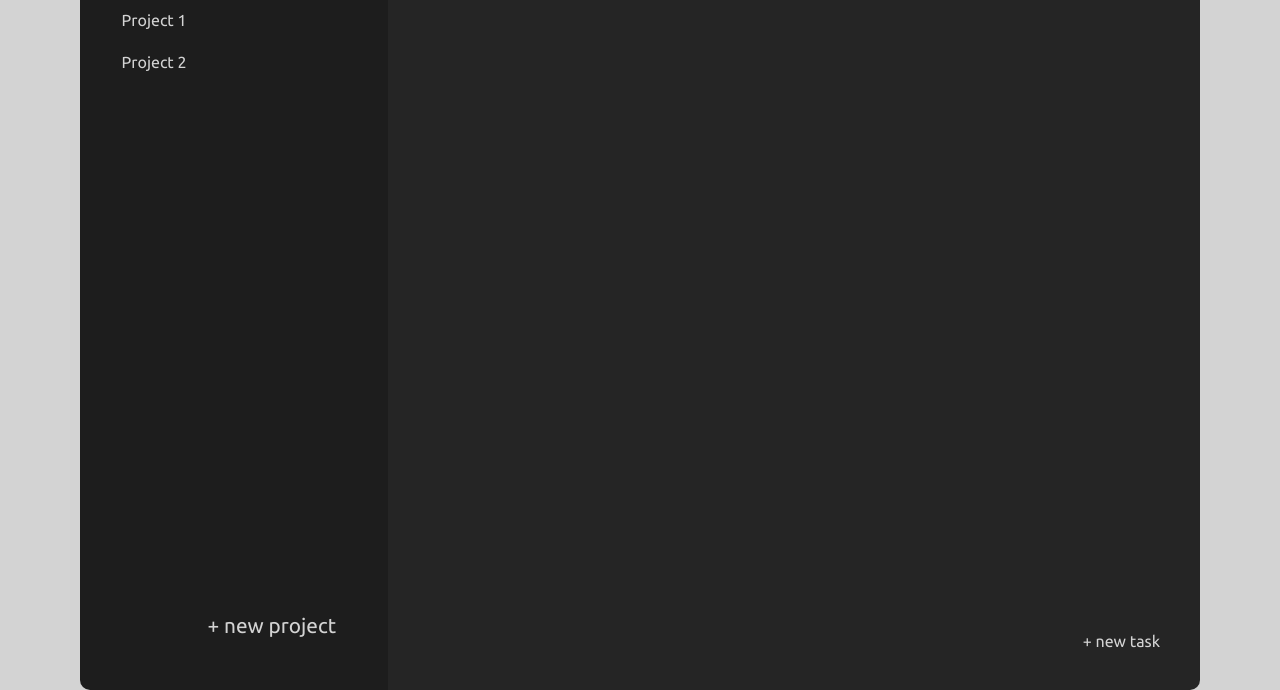
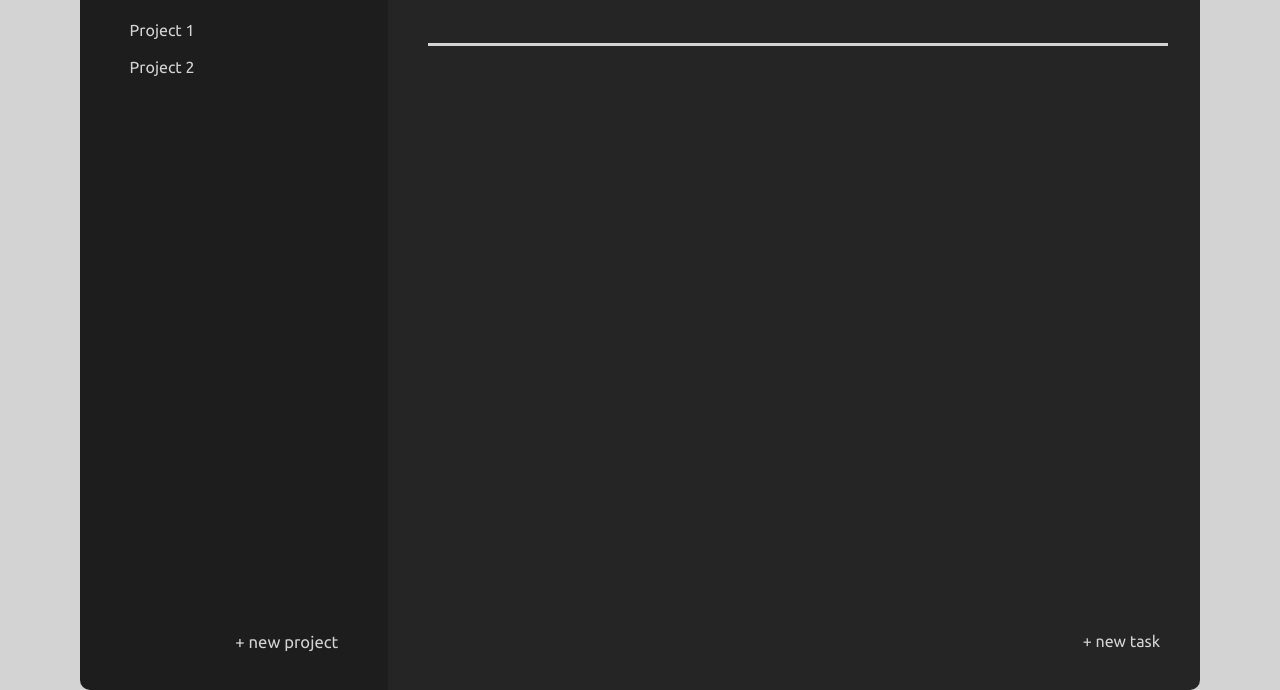
Before and after one commit to dzakiwira/todo-list, a plain HTML site: page index.html in a window 1280 px wide. Shown: the part 110-800 px from the top of the page. Drawn offline with nearby package versions, Linux system fonts and the light colour scheme.

Commit message:
Altered some values

```diff
--- a/style.css
+++ b/style.css
@@ -36,7 +36,7 @@ li {
     width: 70em;
 }
 
-/* Sidebar */
+/* --------------Sidebar---------------- */
 .sidebar {
     background-color: var(--secondary-bg-colour);
     border-radius: 10px 0 0 10px;
@@ -47,7 +47,7 @@ nav {
     flex-direction: column;
     justify-content: space-between;
     height: 100%;
-    padding: 2em 2em 2em 2em;
+    padding: 2em 2em 1.5em 2em;
     list-style: none;
     font-weight: bold;
     font-size: 1.3rem;
@@ -66,10 +66,9 @@ nav {
     flex-direction: column;
     height: 100%;
     padding-top: 2em;
-    padding-left: 0;
     font-weight: 100;
     font-size: medium;
-    gap: 1.5em;
+    /* gap: 1.5em; */
     border-top: solid;
     border-color: var(--text-color);
 }
@@ -79,7 +78,7 @@ nav {
     align-self: flex-end;
     align-items: center;
     padding: .5em .5em;
-    font-size: 1em;
+    font-size: .8em;
     font-weight: 90;
 }
 
@@ -92,10 +91,22 @@ nav {
     cursor: pointer;
 }
 
+.project-nav {
+    padding-top: .6em;
+    padding-bottom: .6em;
+    padding-left: .5em;
+    border-radius: 5px;
+}
+
+.project-nav:hover {
+    cursor: pointer;
+    background-color: rgba(255, 255, 255, .1);
+}
+
 /* Main styling */
 .main {
     display: grid;
-    grid-template-rows: .5fr 3fr .5fr;
+    grid-template-rows: .5fr .1fr 2fr .5fr;
     background-color: var(--main-bg-colour);
     border-radius: 0 10px 10px 0;
     padding: 1em 2em 2em 2.5em;
@@ -104,6 +115,21 @@ nav {
 .main-title {
     display: flex;
     align-items: center;
+}
+
+.main-desc {
+    height: fit-content;
+    border-bottom: solid;
+    border-color: var(--text-color);
+    padding-bottom: 1em;
+}
+
+.main-content {
+    display: flex;
+    flex-direction: column;
+    gap: 1em;
+    padding: 2em 1em;
+
 }
 
 .main-footer {
@@ -127,12 +153,12 @@ nav {
     cursor: pointer;
 }
 
+
 /* Modal */
 .modal {
     padding: 1em;
     border-radius: 10px;
-    border: 1;
-    border-color: black;
+    border: none;
     box-shadow: 0 0 1em rgba(0 0 0 / .3);
     background-color: var(--secondary-bg-colour);
     color: var(--text-color);
```
